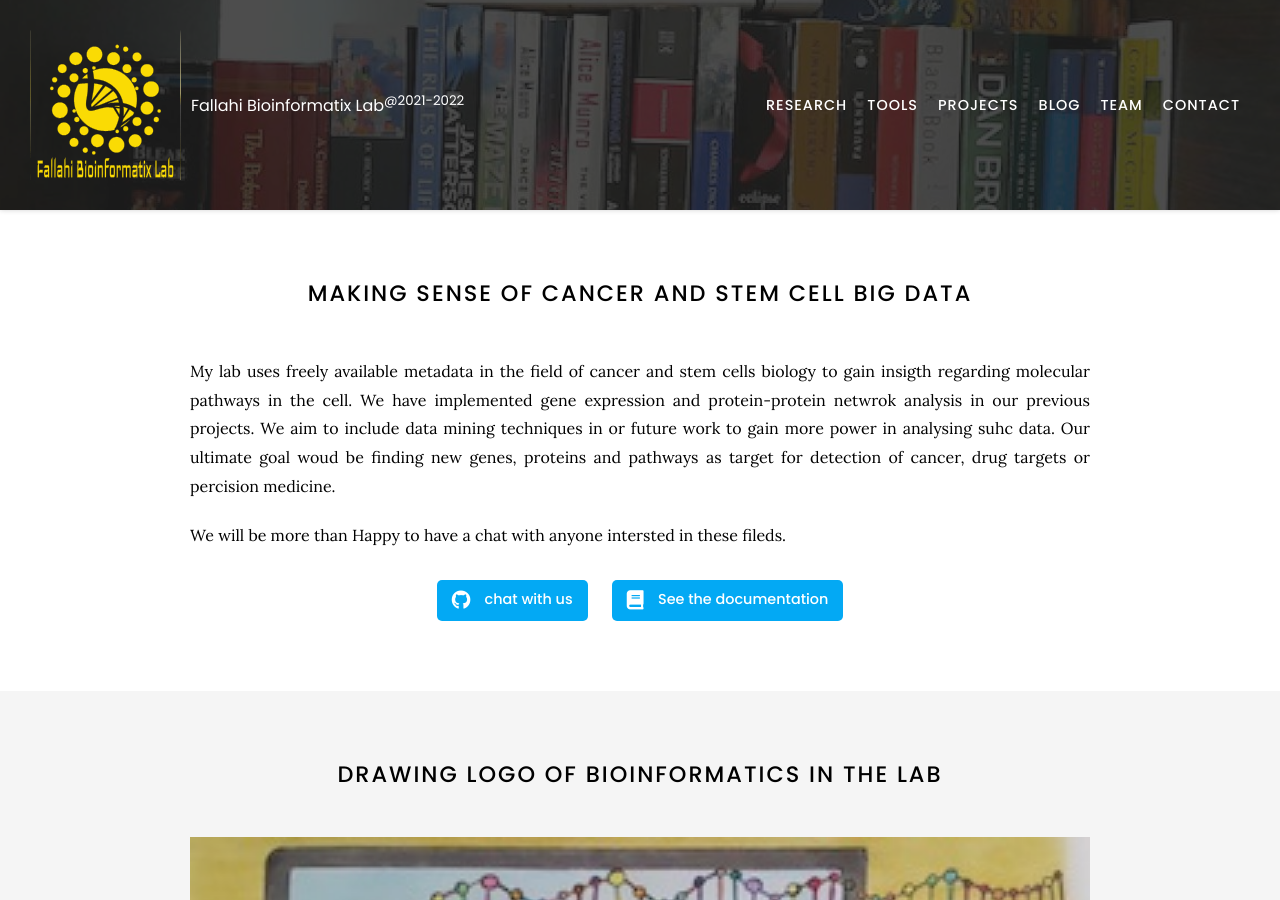
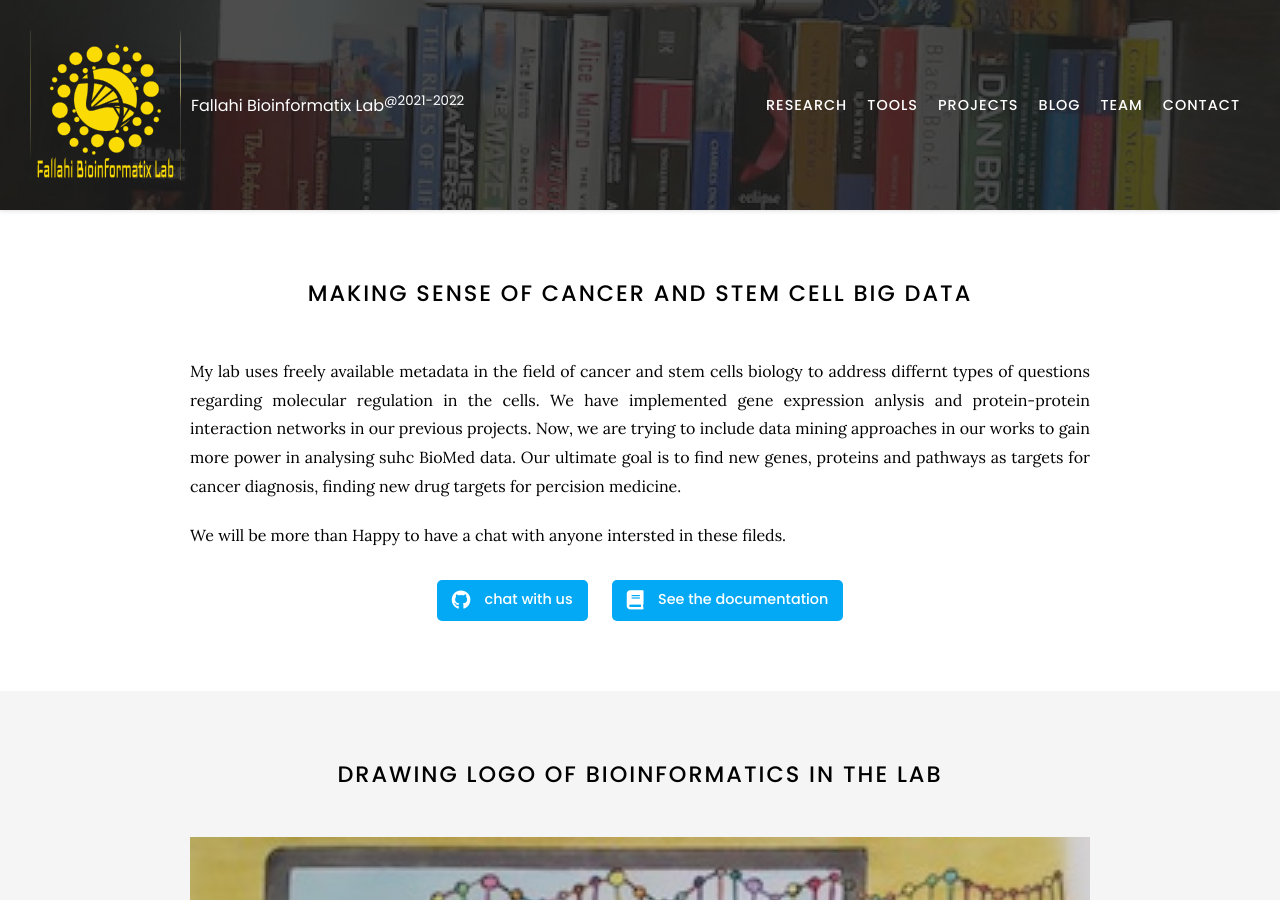
Before and after one commit to Hossein-Fallahi/Fallahi-Bioinformatics-Lab, a Jekyll site: the page built from index.md, in a window 1280 px wide and 900 px high. Built offline with Jekyll 4.4.1, drawn with Linux system fonts in a browser that asks for light colours; nearby versions of some CDN libraries.

Commit message:
Update index.md

```diff
--- a/index.md
+++ b/index.md
@@ -4,9 +4,9 @@ title: Home
 
 # Making sense of Cancer and stem cell big data
 
-My lab uses freely available metadata in the field of cancer and stem cells biology to gain insigth regarding molecular pathways in the cell.
-We have implemented gene expression and protein-protein netwrok analysis in our previous projects. We aim to include data mining techniques in or future work to gain more power in analysing suhc data.
-Our ultimate goal woud be finding new genes, proteins and pathways as target for detection of cancer, drug targets or percision medicine.
+My lab uses freely available metadata in the field of cancer and stem cells biology to address differnt types of questions regarding molecular regulation in the cells.
+We have implemented gene expression anlysis and protein-protein interaction networks in our previous projects. Now, we are trying to include data mining approaches in our  works to gain more power in analysing suhc BioMed data.
+Our ultimate goal is to find new genes, proteins and pathways as targets for cancer diagnosis, finding new drug targets for percision medicine.
 
 We will be more than Happy to have a chat with anyone intersted in these fileds.
 
```
